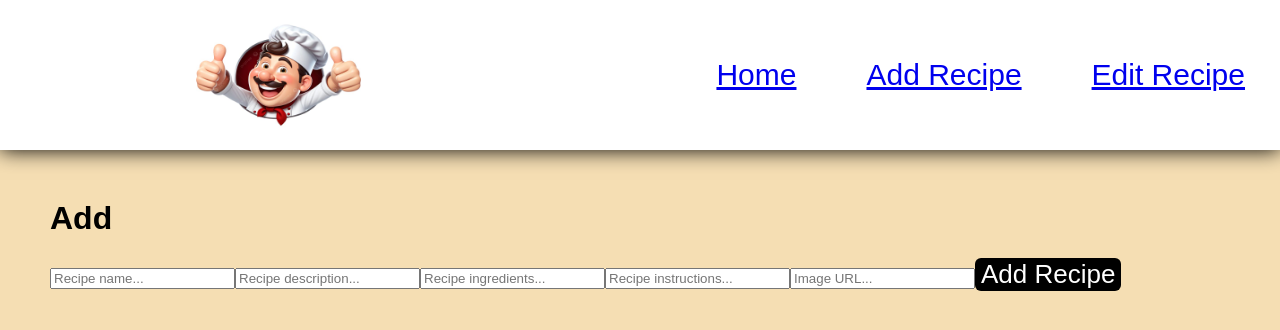
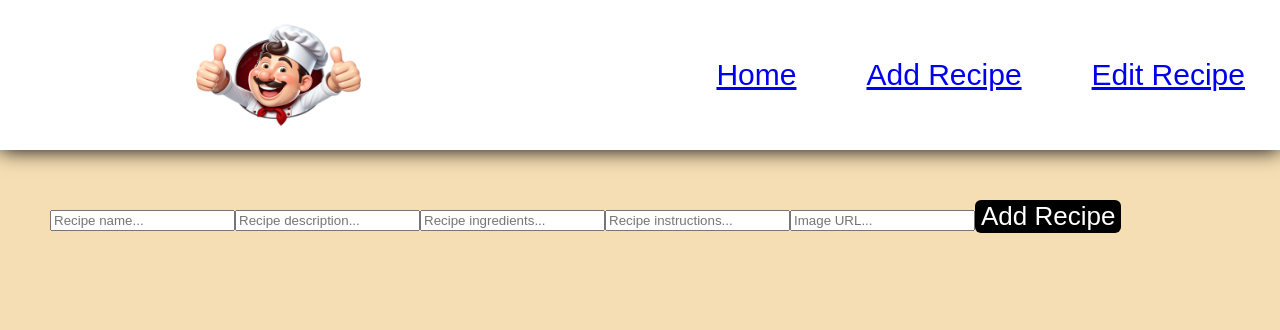
Before and after one commit to KenRobertOchieng/RECIPE-APP-, a React (Vite) app: page /add in a window 1280 px wide. Shown: the top 330 px of the page. Built offline with nearby package versions, Linux system fonts and the light colour scheme; data requests are answered from the project's data file.

Commit message:
made changes

```diff
--- a/db.json
+++ b/db.json
@@ -39,6 +39,30 @@
       "ingredients": "Flour, milk, eggs, sugar, baking powder, butter, salt",
       "instructions": "Mix ingredients into a batter, cook on a hot pan until golden brown.",
       "image": "/fluffy_pancake.jpeg"
+    },
+    {
+      "id": "0b7d",
+      "name": "hakal",
+      "description": "hqiuieh",
+      "ingredients": "jjqhjf",
+      "instructions": "hejejqp",
+      "image": "https://i.pinimg.com/236x/b8/55/fa/b855fa8e30b4d0b5595cff35af8c8643.jpg"
+    },
+    {
+      "id": "9b8e",
+      "name": "jhaji",
+      "description": "ajnkaj",
+      "ingredients": "jakjfh",
+      "instructions": "mnam",
+      "image": "https://i.pinimg.com/474x/3b/37/38/3b3738324d529233d6f004a165505c83.jpg"
+    },
+    {
+      "id": "35a4",
+      "name": "ahjhsdi",
+      "description": "jahjhap",
+      "ingredients": "anjai",
+      "instructions": "kweokjiau",
+      "image": "https://i.pinimg.com/236x/1a/fb/95/1afb95a0d8482e94d31fd6eaf4da9f9a.jpg"
     }
   ]
 }
--- /dev/null
+++ b/src/components/RecipeForm.jsx
@@ -0,0 +1,54 @@
+import React, { useState } from "react"
+
+
+function RecipeForm({taskAdd}){
+    const [name,setName]=useState('')
+    const [description,setDescription]=useState('')
+    const [ingredients,setIngredients]=useState('')
+    const [instructions,setInstructions]=useState('')
+    const [imageUrl, setImageUrl] = useState("");
+
+    //function for adding recipe
+    function handleSubmit(e){
+        e.preventDefault()
+        const addedRecipe={
+            name:name,
+            description:description,
+            ingredients:ingredients,
+            instructions:instructions,
+            image:imageUrl
+        }
+         fetch('http://localhost:3000/recipes',{
+            method:'POST',
+            headers:{
+                'Content-Type':'appliction/json'
+            },
+            body:JSON.stringify(addedRecipe)
+        })
+        .then(res=>res.json())
+        .then(data=>{
+            console.log(data)
+            setName("")
+            setDescription("")
+            setIngredients("")
+            setInstructions("")
+            setImageUrl("");
+        })
+        .catch(err=>{
+            console.log(err)
+        })
+    }
+    return(
+        <div className="my-add">
+            <form onSubmit={handleSubmit}>
+                <input type="text" placeholder="Recipe name..." value={name} onChange={e=> setName(e.target.value)}/>
+                <input type="text" placeholder="Recipe description..."value={description} onChange={e=>setDescription(e.target.value)} />
+                <input type="text" placeholder="Recipe ingredients..." value={ingredients} onChange={e=>setIngredients(e.target.value)} />
+                <input type="text" placeholder="Recipe instructions..." value={instructions} onChange={e=>(setInstructions(e.target.value))}/>
+                <input type="text" placeholder="Image URL..." value={imageUrl} onChange={e => setImageUrl(e.target.value)}/>
+                <button type="submit">Add Recipe</button>
+            </form>
+        </div>
+    )
+}
+export default RecipeForm
--- a/src/index.css
+++ b/src/index.css
@@ -65,7 +65,7 @@ nav{
     flex-direction: column;
 }
 .main-section img{
-    box-shadow: 0px 0px 4px;
+    box-shadow: 0px 0px 7px;
     border-radius: 10px;
     margin: 30px;
     /* border: solid 2px; */
--- a/src/pages/AddRecipe.jsx
+++ b/src/pages/AddRecipe.jsx
@@ -1,33 +1,12 @@
-import React, { useState } from "react"
+import RecipeForm from "../components/RecipeForm"
+function AddRecipe(){
 
-
-function AddRecipe({onAddRecipe}){
-    const [name,setName]=useState('')
-    const [description,setDescription]=useState('')
-    const [ingredients,setIngredients]=useState('')
-    const [instructions,setInstructions]=useState('')
-    const [imageUrl, setImageUrl] = useState("");
-    function handleSubmit(e){
-        e.preventDefault()
-        onAddRecipe({name,description,ingredients,instructions})
-        setName("")
-        setDescription("")
-        setIngredients("")
-        setInstructions("")
-        setImageUrl("");
-
-    }
+    const taskAdd=(addedRecipe)=>{
+        setrecipes((previousTask)=>[...previousTask,addedRecipe])
+      }
     return(
-        <div className="my-add">
-            <h1>Add</h1>
-            <form onSubmit={handleSubmit}>
-                <input type="text" placeholder="Recipe name..." value={name} onChange={e=> setName(e.target.value)}/>
-                <input type="text" placeholder="Recipe description..."value={description} onChange={e=>setDescription(e.target.value)} />
-                <input type="text" placeholder="Recipe ingredients..." value={ingredients} onChange={e=>setIngredients(e.target.value)} />
-                <input type="text" placeholder="Recipe instructions..." value={instructions} onChange={e=>(setInstructions(e.target.value))}/>
-                <input type="text" placeholder="Image URL..." value={imageUrl} onChange={e => setImageUrl(e.target.value)}/>
-                <button type="submit">Add Recipe</button>
-            </form>
+        <div>
+            <RecipeForm taskAdd={taskAdd}/>
         </div>
     )
 }
```
Lines whose indentation alone changed are shown as unchanged.
